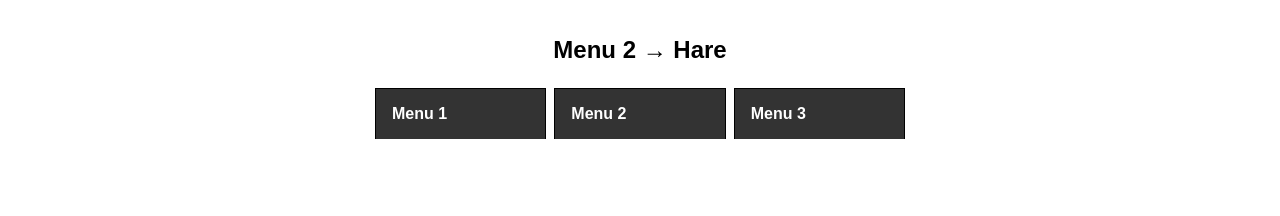
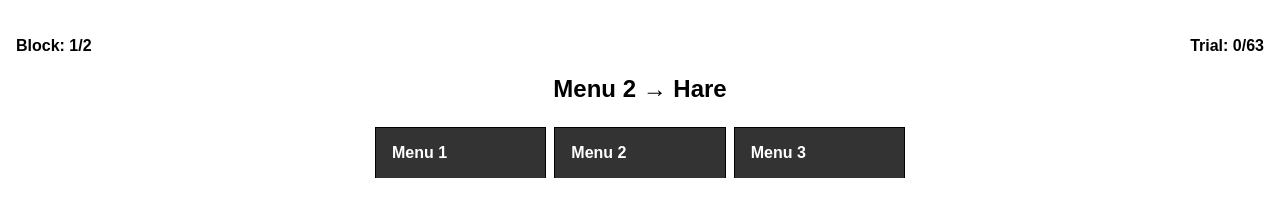
Before and after one commit to jhan2harvard/cs279_HW2_Pomegranate, a plain HTML site: page experiment.html in a window 1280 px wide. Drawn offline with Linux system fonts and the light colour scheme.

Commit message:
added progress bar

```diff
--- a/css/experiment.css
+++ b/css/experiment.css
@@ -1,5 +1,21 @@
 #task {
   margin-bottom: 1em;
+}
+
+#progress {
+  display: flex;
+  flex-direction: row;
+  margin-bottom: 0;
+  margin-bottom: 0;
+  width: 100%;
+}
+
+#trial-progress {
+  margin-left: auto;
+}
+
+#block-progress {
+  align-self: flex-end;
 }
 
 main {
--- a/experiment.html
+++ b/experiment.html
@@ -25,6 +25,14 @@
 
 <body>
   <main>
+		<h4 id="progress">
+			<span id="block-progress">Block:
+				<span id='block-num'>1</span>/<span id='total-blocks'>2</span>
+			</span>
+			<span id="trial-progress">Trial:
+				<span id='trial-num'>0</span>/<span id='total-trials'>160</span>
+			</span>
+		</h4>
 		<h2 id="task">Menu <span id='menu-num'>0</span> → <span id='word'>Item 0-6</span></h2>
 		<div id="experiment"></div>
 	</main>
--- a/js/experiment.js
+++ b/js/experiment.js
@@ -30,7 +30,9 @@ function blockStart(sequence, ephemeral, blockNum) {
 
     [targetMenuNum, targetItemNum] = sequence[trialNum];
     targetWord = menu.getWord(targetMenuNum, targetItemNum);
+    showBlockProgress(blockNum + 1, 2);
     showTarget(targetMenuNum + 1, targetWord);
+    showTrialProgress(trialNum, 63);
     if (predictions) menu.setPredicted(predictions[trialNum]);
     numMistakes = 0;
   };
--- a/js/text.js
+++ b/js/text.js
@@ -5,3 +5,14 @@ function showTarget(menu, word) {
   document.getElementById('menu-num').innerHTML = menu;
   document.getElementById('word').innerHTML = word;
 }
+
+// display the trial count progress to the user
+function showTrialProgress(trialCount, total) {
+  document.getElementById('trial-num').innerHTML = trialCount;
+  document.getElementById('total-trials').innerHTML = total;
+}
+
+function showBlockProgress(blockCount, total) {
+  document.getElementById('block-num').innerHTML = blockCount;
+  document.getElementById('total-blocks').innerHTML = total;
+}
```
